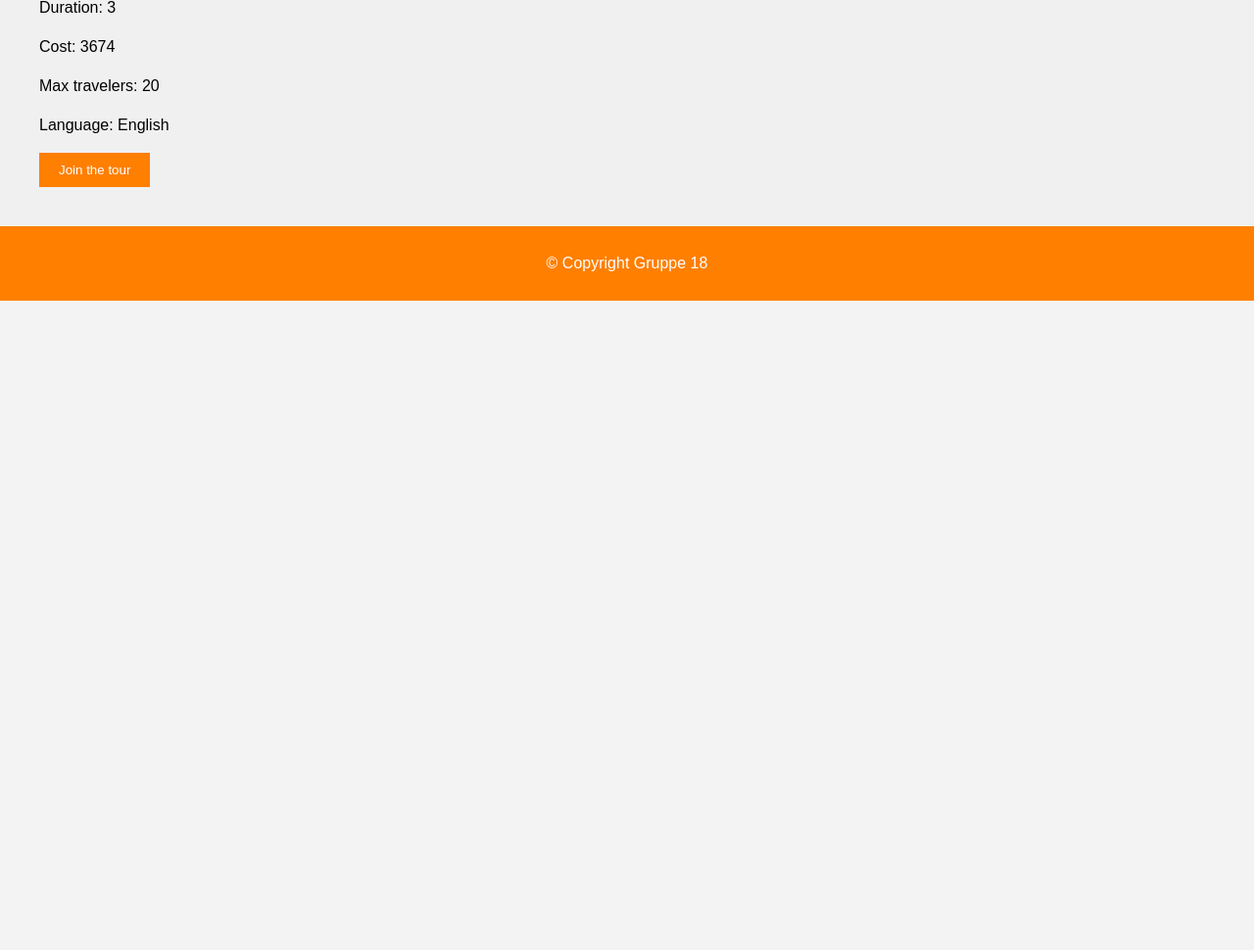
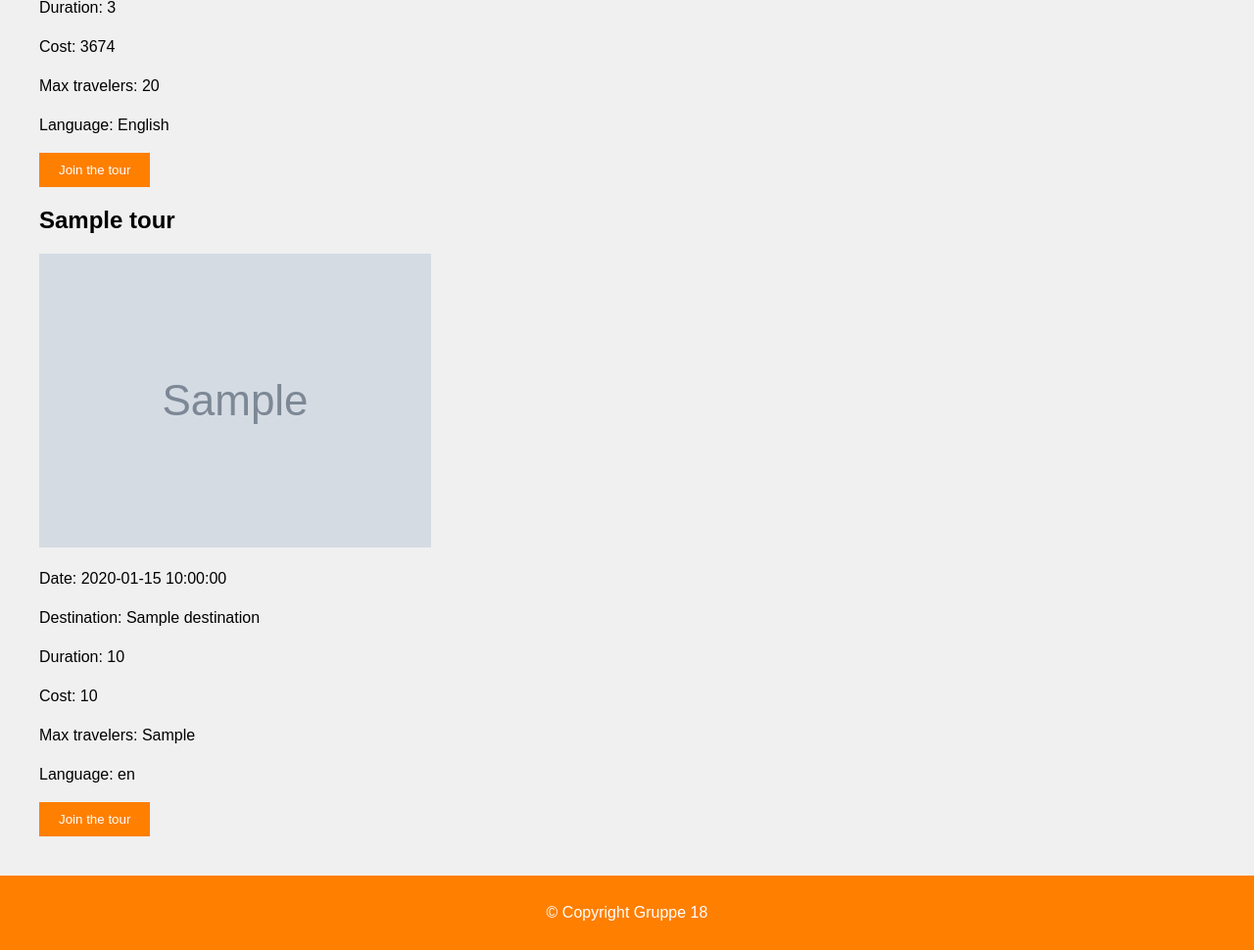
Before and after one commit to khadijo/Group18.YourGuide.Prototype, a Flask app: template Gruppe_18/src/main/templates/homepage.html in a window 1280 px wide. Shown: the part 615-1585 px from the top of the page at 98% size. Before the commit the page ends 922 px from the top, so only its background shows below. Run offline with Flask 3, Linux system fonts and the light colour scheme; tables that the repository leaves empty hold one stand-in row (values such as "Sample post"); the template is opened without the code that fills it: values that come from a table or form of the project are taken from there, most other values are stand-ins (such as "Sample title", 1, 10 or a date in 2020); grey boxes marked "Sample" are stand-in pictures.

Commit message:
homepage file with search bar, there is a duplicate code block that can be fixed later.

```diff
--- a/Gruppe_18/src/main/templates/homepage.html
+++ b/Gruppe_18/src/main/templates/homepage.html
@@ -82,13 +82,17 @@
 <body>
     <header class="header">
         <h1>Welcome, choose your adventure</h1>
-        <input type="text" placeholder="Search">
+         <!--Add functionality to the search bar -->
+        <form action="/search" method="get">
+            <input type="text" name ="q" placeholder="Search">
+            <button type="submit">Search</button>
+        </form>
     </header>
     <main>
 
   <main>
-        <!-- For hver tur i listen av turer, generer HTML-innhold -->
-        {% for tour in tours %}
+      <!-- For hver tur i listen av turer, generer HTML-innhold -->
+      {% for tour in tours %}
             <div class="{{ tour.id }}">
                 <h2>{{ tour.title }}</h2>
                 <div class="image">
@@ -101,10 +105,37 @@
                     <p> Cost: {{ tour.cost }}</p>
                     <p> Max travelers: {{ tour.max_travelers}}</p>
                     <p> Language: {{ tour.language}}</p>
+
+
                 </div>
+                 <!--Add functionality to the "join the tour"  -->
                 <button>Join the tour</button>
             </div>
         {% endfor %}
+
+      <!-- The code below is the same as above, the only difference is search funcation, we can put it in different file  -->
+        {% for tour in results %}
+            <div class="{{ tour.id }}">
+                <h2>{{ tour.title }}</h2>
+                <div class="image">
+                    <img src="{{ tour.pictureURL }}" style="max-height: 50vh;" alt="{{ tour.title }}">
+                </div>
+                <div class="text">
+                    <p> Date: {{ tour.date }}</p>
+                    <p> Destination: {{ tour.destination }}</p>
+                    <p> Duration: {{ tour.duration }}</p>
+                    <p> Cost: {{ tour.cost }}</p>
+                    <p> Max travelers: {{ tour.max_travelers}}</p>
+                    <p> Language: {{ tour.language}}</p>
+
+
+                </div>
+                 <!--Add functionality to the "join the tour"  -->
+                <button>Join the tour</button>
+            </div>
+        {% endfor %}
+
+
     </main>
 
 
```
